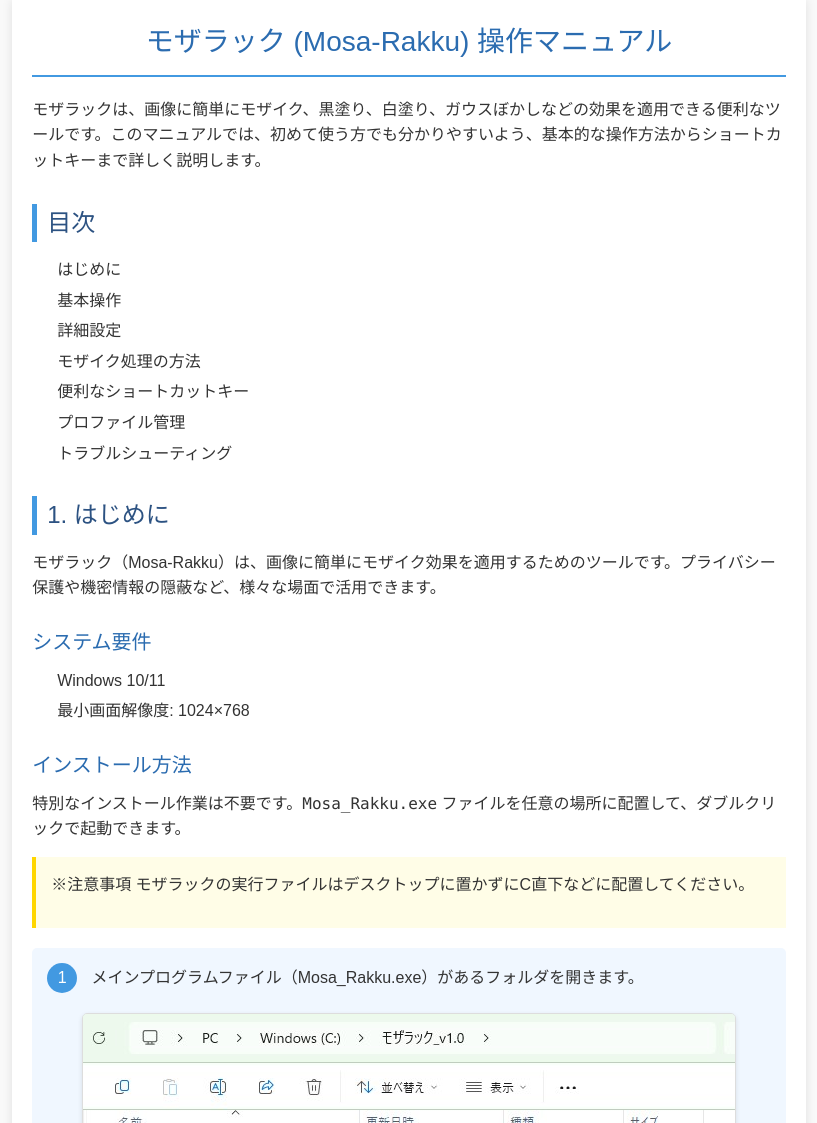
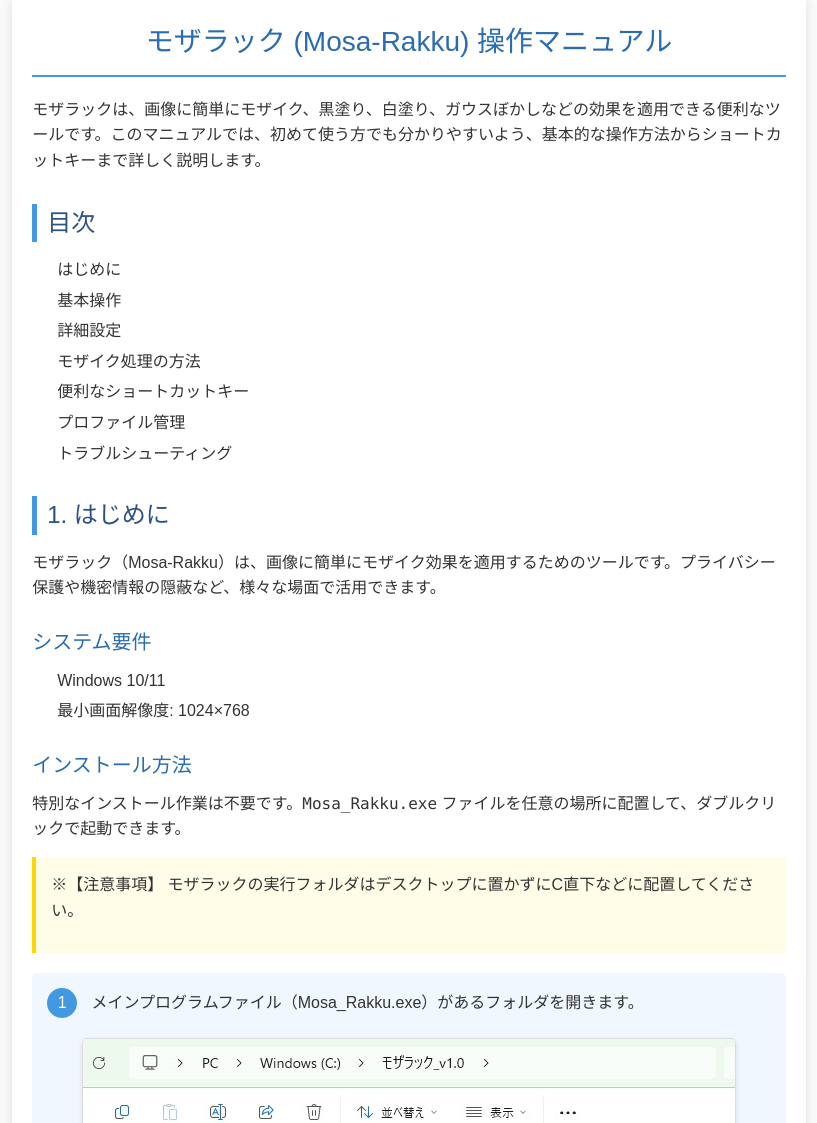
Before and after one commit to 75-zz/mozarakku_manual, a plain HTML site: page index.html in a window 1280 px wide. Shown: the top 1123 px of the page, without its empty margins (231-1048 px from the left). Drawn offline with nearby package versions, Linux system fonts and the light colour scheme.

Commit message:
Update index.html

```diff
--- a/index.html
+++ b/index.html
@@ -147,7 +147,7 @@
 <li>最小画面解像度: 1024×768</li>
 </ul>
 <h3>インストール方法</h3>
-<p>特別なインストール作業は不要です。<code>Mosa_Rakku.exe</code> ファイルを任意の場所に配置して、ダブルクリックで起動できます。</p><div class="highlight"><p>※注意事項 モザラックの実行ファイルはデスクトップに置かずにC直下などに配置してください。</p></div>
+<p>特別なインストール作業は不要です。<code>Mosa_Rakku.exe</code> ファイルを任意の場所に配置して、ダブルクリックで起動できます。</p><div class="highlight"><p>※【注意事項】 モザラックの実行フォルダはデスクトップに置かずにC直下などに配置してください。</p></div>
 <div class="step">
 <p><span class="step-number">1</span> メインプログラムファイル（Mosa_Rakku.exe）があるフォルダを開きます。</p>
 <img alt="ファイルエクスプローラでのMosa_Rakku.exeファイル" class="screenshot" src="images/explorer_EeUXTIFRZt.jpg"/>
```
